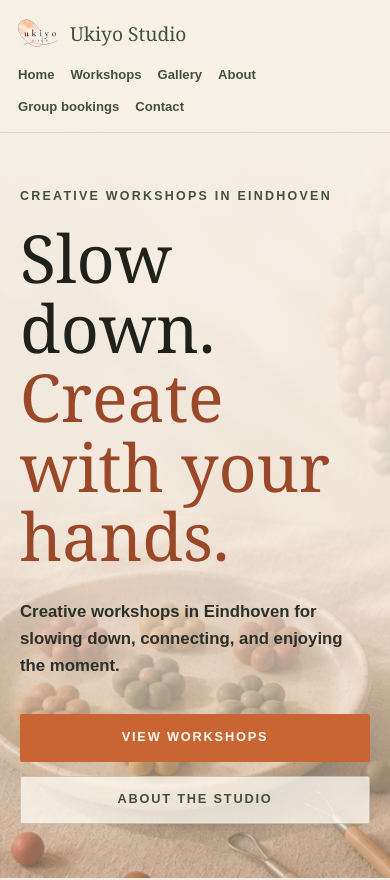
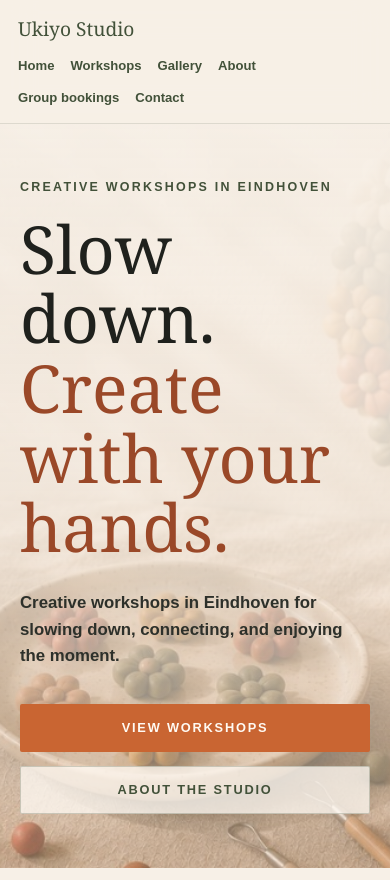
Before and after one commit to jojobizar-cloud/Ukiyo_studio, a Next.js app: page / in a window 390 px wide. Shown: the top 880 px of the page. Built offline with nearby package versions, Linux system fonts and the light colour scheme.

Commit message:
fix: remove header logo from nav

```diff
--- a/app/globals.css
+++ b/app/globals.css
@@ -91,13 +91,6 @@ p {
   white-space: nowrap;
 }
 
-.brand-mark {
-  width: 46px;
-  height: 46px;
-  object-fit: contain;
-  flex: 0 0 auto;
-}
-
 .main-nav {
   display: flex;
   align-items: center;
@@ -1429,11 +1422,6 @@ p {
     min-width: 0;
   }
 
-  .brand-mark {
-    width: 40px;
-    height: 40px;
-  }
-
   .main-nav {
     gap: 10px 16px;
     font-size: 0.82rem;
--- a/components/Header.tsx
+++ b/components/Header.tsx
@@ -5,7 +5,6 @@ export function Header() {
   return (
     <header className="site-header">
       <Link className="brand" href="/" aria-label="Ukiyo Studio home">
-        <img src="/images/ukiyo-logo.svg" alt="" className="brand-mark" />
         <span>Ukiyo Studio</span>
       </Link>
       <nav className="main-nav" aria-label="Main navigation">
```
